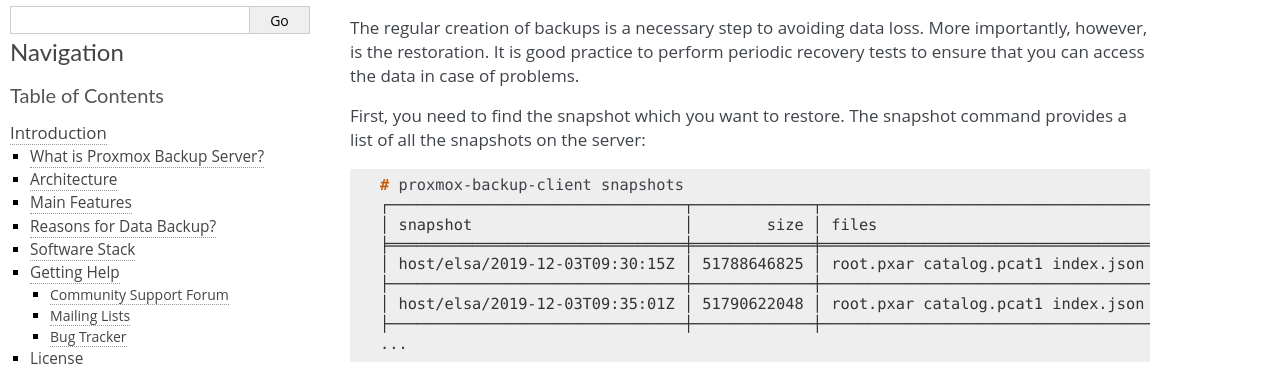
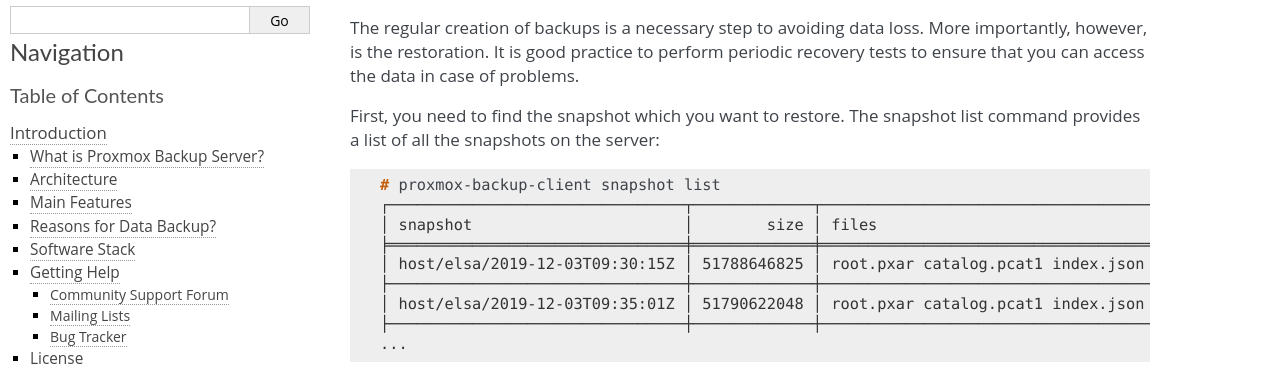
Before and after one commit to proxmox/proxmox-backup, a Sphinx documentation site: the page built from docs/backup-client.rst, in a window 1280 px wide and 900 px high, scrolled down 7247 px. Shown: the part 156-522 px from the top of the window. Built offline with Sphinx 7.4.7, drawn with Linux system fonts in a browser that asks for light colours.

Commit message:
docs: fix renamed commands

```diff
--- a/docs/backup-client.rst
+++ b/docs/backup-client.rst
@@ -392,11 +392,11 @@
 case of problems.
 
 First, you need to find the snapshot which you want to restore. The snapshot
-command provides a list of all the snapshots on the server:
+list command provides a list of all the snapshots on the server:
 
 .. code-block:: console
 
-  # proxmox-backup-client snapshots
+  # proxmox-backup-client snapshot list
   ┌────────────────────────────────┬─────────────┬────────────────────────────────────┐
   │ snapshot                       │        size │ files                              │
   ╞════════════════════════════════╪═════════════╪════════════════════════════════════╡
@@ -581,7 +581,7 @@
 
 .. code-block:: console
 
-  # proxmox-backup-client forget <snapshot>
+  # proxmox-backup-client snapshot forget <snapshot>
 
 
 .. caution:: This command removes all archives in this backup
```
